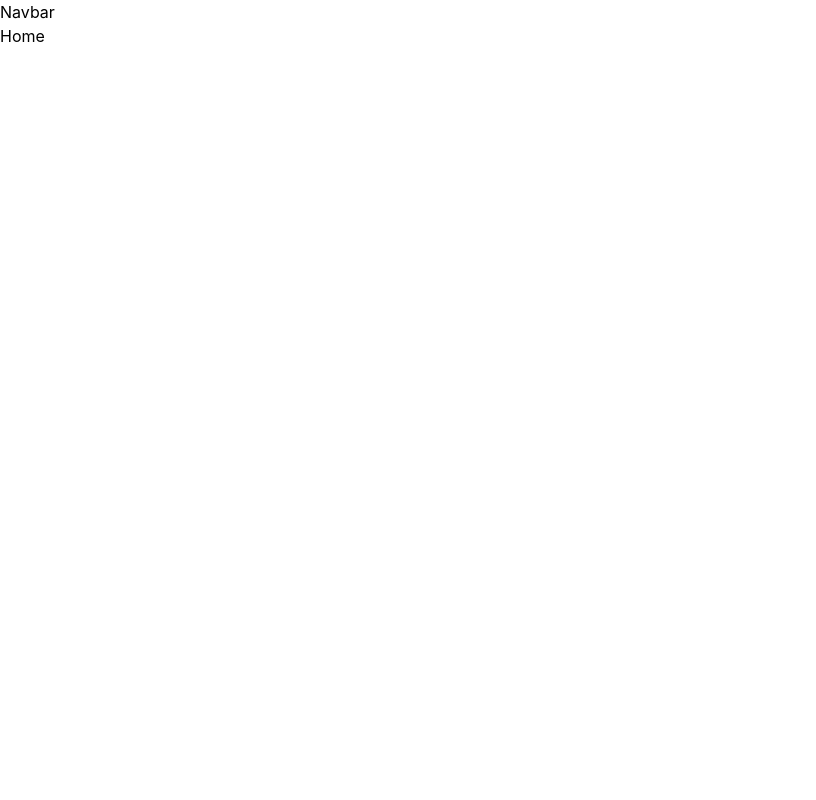
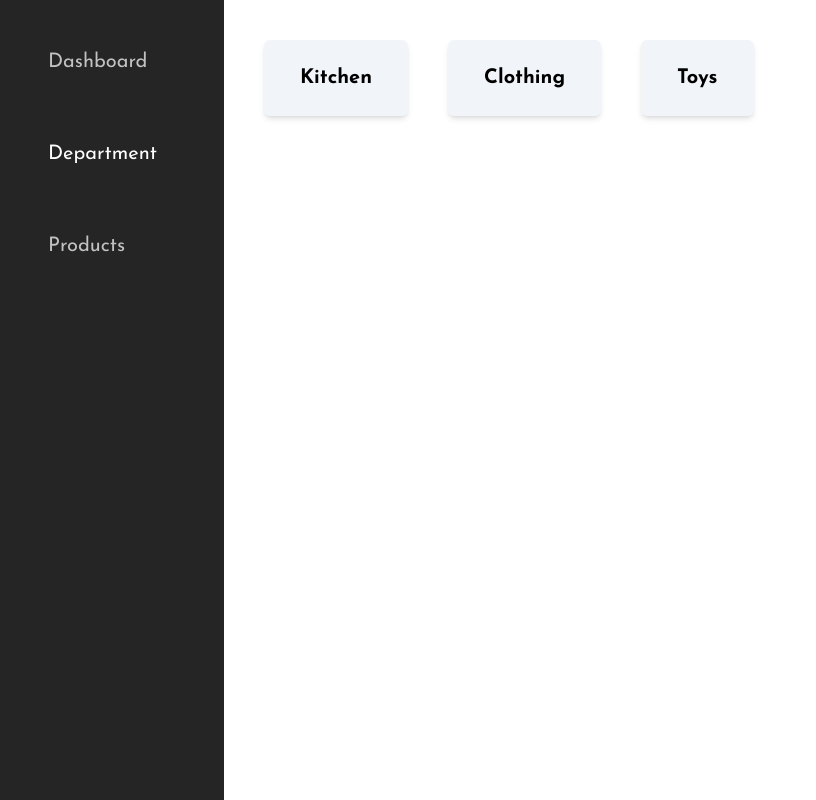
Before and after one commit to prachi-sahu-codes/mcr10, a React (Create React App) app: page /department in a window 1280 px wide. Before the commit this address had no page. Shown: the whole page, without its empty margins (0-816 px from the left). Built offline with nearby package versions, Linux system fonts and the light colour scheme.

Commit message:
feat: routing done

```diff
--- a/package.json
+++ b/package.json
@@ -11,6 +11,7 @@
     "react-router": "^6.15.0",
     "react-router-dom": "^6.15.0",
     "react-scripts": "5.0.1",
+    "uuid": "^9.0.0",
     "web-vitals": "^2.1.4"
   },
   "scripts": {
--- a/src/App.css
+++ b/src/App.css
@@ -1,5 +1,8 @@
+@import url("https://fonts.googleapis.com/css2?family=Josefin+Sans:wght@300;400;500;600;700&display=swap");
+
 * {
   padding: 0;
   margin: 0;
   box-sizing: border-box;
+  font-family: "Josefin Sans", sans-serif;
 }
--- a/src/App.js
+++ b/src/App.js
@@ -1,16 +1,36 @@
 import "./App.css";
 import { Route, Routes, NavLink } from "react-router-dom";
 import { Home } from "./pages/Home";
+import { Department } from "./pages/Department";
+import { NewProduct } from "./pages/NewProduct";
+import { Products } from "./pages/Products";
+import { ProductDetail } from "./pages/ProductDetail";
+
+const getActiveStyle = ({ isActive }) => ({
+  color: isActive ? "#fff" : "#c2c2c2",
+});
 
 function App() {
   return (
-    <div className="App">
-      <nav>
-        <h1>Navbar</h1>
-        <NavLink to="/">Home</NavLink>
+    <div className="App flex">
+      <nav className="w-56 h-screen p-12 text-xl flex flex-col gap-16 bg-primary">
+        <NavLink to="/" style={getActiveStyle}>
+          Dashboard
+        </NavLink>
+        <NavLink to="/department" style={getActiveStyle}>
+          Department
+        </NavLink>
+        <NavLink to="/products" style={getActiveStyle}>
+          Products
+        </NavLink>
       </nav>
+
       <Routes>
         <Route path="/" element={<Home />} />
+        <Route path="/department" element={<Department />} />
+        <Route path="/products" element={<Products />} />
+        <Route path="/newProduct" element={<NewProduct />} />
+        <Route path="/productDetail/:id" element={<ProductDetail />} />
       </Routes>
     </div>
   );
--- a/src/context/DataContext.js
+++ b/src/context/DataContext.js
@@ -1,9 +1,28 @@
-import { createContext, useContext } from "react";
+import { createContext, useContext, useReducer } from "react";
+import { inventoryData } from "../data/data";
 
 const DataContext = createContext();
 
 export const DataProvider = ({ children }) => {
-  return <DataContext.Provider value={{}}>{children}</DataContext.Provider>;
+  const reducerFunction = (state, action) => {
+    switch (action.type) {
+      case "NEW_DATA":
+        return state;
+
+      default:
+        return state;
+    }
+  };
+
+  const [state, dispatch] = useReducer(reducerFunction, {
+    data: inventoryData,
+  });
+
+  return (
+    <DataContext.Provider value={{ state, dispatch }}>
+      {children}
+    </DataContext.Provider>
+  );
 };
 
 export const useData = () => useContext(DataContext);
--- /dev/null
+++ b/src/data/data.js
@@ -0,0 +1,137 @@
+export const inventoryData = [
+  {
+    id: 1,
+    department: "Kitchen",
+    name: "Stainless Steel Cookware Set",
+    description:
+      "A set of high-quality stainless steel cookware including pots and pans.",
+    price: 149.99,
+    stock: 15,
+    sku: "KITCH001",
+    supplier: "KitchenWonders Inc.",
+    delivered: 15,
+    imageUrl: "https://m.media-amazon.com/images/I/616vJsA33kL.jpg",
+  },
+  {
+    id: 2,
+    department: "Kitchen",
+    name: "Electric Coffee Maker",
+    description:
+      "A programmable electric coffee maker for brewing your favorite coffee.",
+    price: 39.99,
+    stock: 8,
+    sku: "KITCH002",
+    supplier: "BrewMaster Appliances",
+    delivered: 2,
+    imageUrl:
+      "https://4.imimg.com/data4/NF/XX/MY-3554754/electric-coffee-maker-500x500.jpg",
+  },
+  {
+    id: 3,
+    department: "Clothing",
+    name: "Men's Casual T-Shirt",
+    description: "A comfortable and stylish t-shirt for casual wear.",
+    price: 19.99,
+    stock: 50,
+    sku: "CLOTH001",
+    supplier: "FashionHub Clothing",
+    delivered: 10,
+    imageUrl:
+      "https://4.imimg.com/data4/KS/HD/MY-718120/mens-casual-t-shirts-500x500.jpg",
+  },
+  {
+    id: 4,
+    department: "Clothing",
+    name: "Women's Yoga Pants",
+    description: "High-quality yoga pants for maximum comfort during workouts.",
+    price: 29.99,
+    stock: 30,
+    sku: "CLOTH002",
+    supplier: "ActiveFit Apparel",
+    delivered: 10,
+    imageUrl:
+      "https://images.meesho.com/images/products/7488175/5b8f3_512.webp",
+  },
+  {
+    id: 5,
+    department: "Toys",
+    name: "Building Blocks Set",
+    description:
+      "A set of colorful building blocks for creative play and learning.",
+    price: 24.95,
+    stock: 25,
+    sku: "TOYS001",
+    supplier: "PlayfulMinds Toys",
+    delivered: 5,
+    imageUrl:
+      "https://smalltub.com/products/main/15451427001539408762Building-Blocks-Set1A.jpg",
+  },
+  {
+    id: 6,
+    department: "Toys",
+    name: "Remote Control Car",
+    description:
+      "A fun remote control car with realistic features and controls.",
+    price: 49.99,
+    stock: 12,
+    sku: "TOYS002",
+    supplier: "ZoomZoom Toys",
+    delivered: 8,
+    imageUrl:
+      "https://rukminim2.flixcart.com/image/850/1000/kvfkivk0/remote-control-toy/g/0/3/remote-control-rc-car-4wd-monster-truck-off-road-8-wheels-high-original-imag8c6kexzt9zsa.jpeg?q=90",
+  },
+  {
+    id: 7,
+    department: "Kitchen",
+    name: "Non-Stick Frying Pan",
+    description:
+      "A durable non-stick frying pan for easy cooking and cleaning.",
+    price: 29.95,
+    stock: 20,
+    sku: "KITCH003",
+    supplier: "CookEase Essentials",
+    delivered: 10,
+    imageUrl:
+      "https://www.anko.co.in/cdn/shop/products/71yIQACoAiL.jpg?v=1687520426",
+  },
+  {
+    id: 8,
+    department: "Clothing",
+    name: "Women's Running Shoes",
+    description:
+      "High-performance running shoes designed for comfort and speed.",
+    price: 79.99,
+    stock: 18,
+    sku: "CLOTH003",
+    supplier: "StrideRight Sports",
+    delivered: 2,
+    imageUrl:
+      "https://5.imimg.com/data5/SELLER/Default/2021/7/DU/DV/UN/26489940/kalenji-womens-run-support-running-shoes-500x500.jpg",
+  },
+  {
+    id: 9,
+    department: "Toys",
+    name: "Educational Puzzle Set",
+    description: "A set of educational puzzles to stimulate young minds.",
+    price: 19.95,
+    stock: 15,
+    sku: "TOYS003",
+    supplier: "BrainyKids Toys",
+    delivered: 5,
+    imageUrl: "https://m.media-amazon.com/images/I/81UK0PkJ6ZL.jpg",
+  },
+  {
+    id: 10,
+    department: "Kitchen",
+    name: "Blender with Multiple Speeds",
+    description:
+      "A powerful blender with multiple speed settings for various blending tasks.",
+    price: 69.99,
+    stock: 10,
+    sku: "KITCH004",
+    supplier: "BlendMaster Appliances",
+    delivered: 10,
+    imageUrl:
+      "https://m.media-amazon.com/images/I/41dMtEjU3IL._AC_UF894,1000_QL80_.jpg",
+  },
+];
--- /dev/null
+++ b/src/pages/Department.js
@@ -0,0 +1,19 @@
+import React from "react";
+import { useNavigate } from "react-router-dom";
+
+export const Department = () => {
+  const navigate = useNavigate();
+  return (
+    <div className="flex gap-10 h-fit m-10">
+      <div className=" bg-slate-100 p-6 px-9 rounded-md shadow-md cursor-pointer active:shadow-sm">
+        <h1 className="text-xl font-bold text-center">Kitchen</h1>
+      </div>
+      <div className=" bg-slate-100 p-6 px-9 rounded-md shadow-md cursor-pointer active:shadow-sm">
+        <h1 className="text-xl font-bold text-center">Clothing</h1>
+      </div>
+      <div className=" bg-slate-100 p-6 px-9 rounded-md shadow-md cursor-pointer active:shadow-sm">
+        <h1 className="text-xl font-bold text-center">Toys</h1>
+      </div>
+    </div>
+  );
+};
--- a/src/pages/Home.js
+++ b/src/pages/Home.js
@@ -1,5 +1,41 @@
 import React from "react";
+import { useData } from "../context/DataContext";
 
 export const Home = () => {
-  return <div>Home</div>;
+  const { state } = useData();
+  const calcTotalStock = state?.data?.reduce(
+    (acc, curr) => acc + Number(curr.stock),
+    0
+  );
+  const calcDelivered = state?.data?.reduce(
+    (acc, curr) => acc + Number(curr.delivered),
+    0
+  );
+  const calcLowStock = state?.data?.reduce(
+    (acc, curr) => (curr.stock <= 10 ? (acc += 1) : acc),
+    0
+  );
+
+  return (
+    <div className="flex gap-10 h-fit m-10">
+      <div className=" bg-slate-100 p-4 px-8 rounded-md shadow-md ">
+        <h1 className="text-2xl font-bold text-green-600 text-center pb-2">
+          {calcTotalStock}
+        </h1>
+        <p className="font-semibold">Total Stock</p>
+      </div>
+      <div className=" bg-slate-100 p-4 px-8 rounded-md shadow-md">
+        <h1 className="text-2xl font-bold text-yellow-500 text-center pb-2">
+          {calcDelivered}
+        </h1>
+        <p className="font-semibold">Total Delivered</p>
+      </div>
+      <div className=" bg-slate-100 p-4 px-8 rounded-md shadow-md">
+        <h1 className="text-2xl font-bold text-red-700 text-center pb-2">
+          {calcLowStock}
+        </h1>
+        <p className="font-semibold">Low Stock Items</p>
+      </div>
+    </div>
+  );
 };
--- /dev/null
+++ b/src/pages/NewProduct.js
@@ -0,0 +1,5 @@
+import React from "react";
+
+export const NewProduct = () => {
+  return <div>NewProduct</div>;
+};
--- /dev/null
+++ b/src/pages/ProductDetail.js
@@ -0,0 +1,5 @@
+import React from "react";
+
+export const ProductDetail = () => {
+  return <div>ProductDetail</div>;
+};
--- /dev/null
+++ b/src/pages/Products.js
@@ -0,0 +1,5 @@
+import React from "react";
+
+export const Products = () => {
+  return <div>Products</div>;
+};
--- a/tailwind.config.js
+++ b/tailwind.config.js
@@ -2,7 +2,11 @@
 module.exports = {
   content: ["./src/**/*.{js,jsx,ts,tsx}"],
   theme: {
-    extend: {},
+    extend: {
+      colors: {
+        primary: "#252525",
+      },
+    },
   },
   plugins: [],
 };
```
Also changed, not shown: 1 other file (tests, documents, lock files or other folders).
